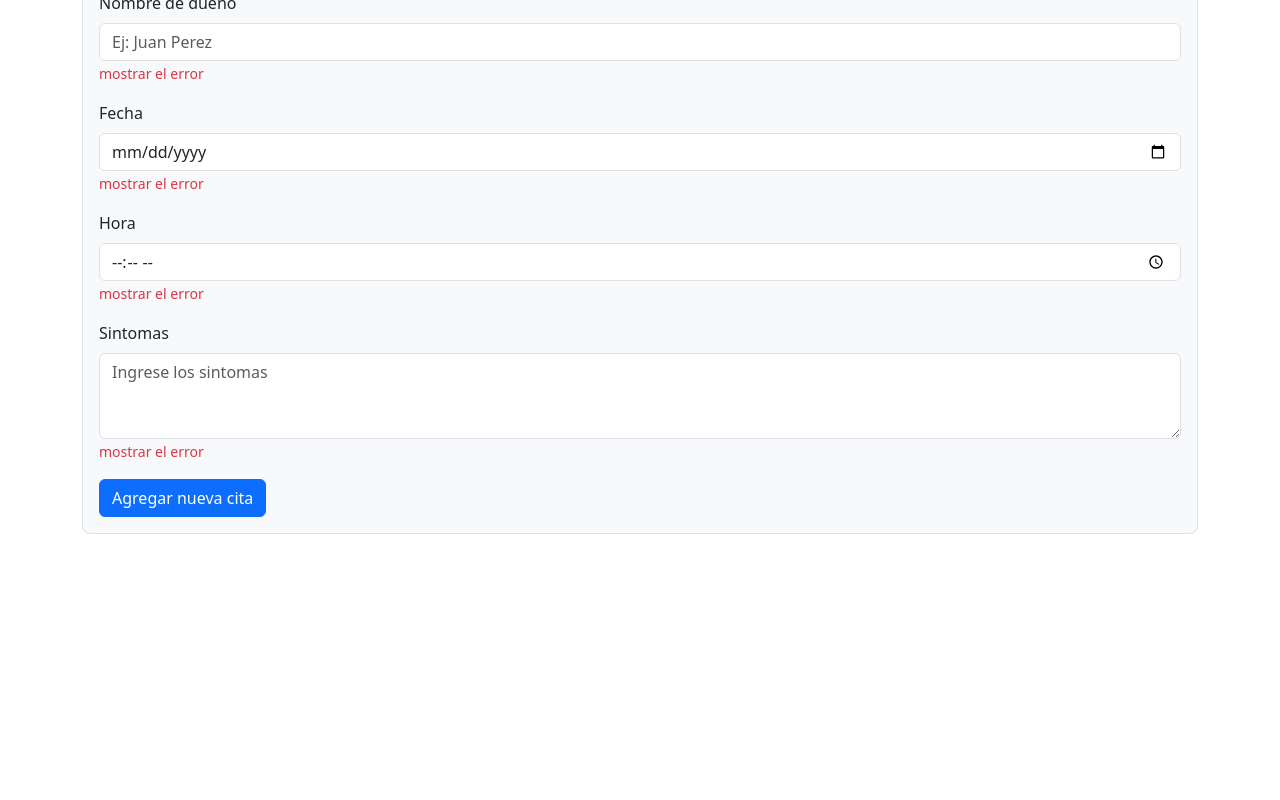
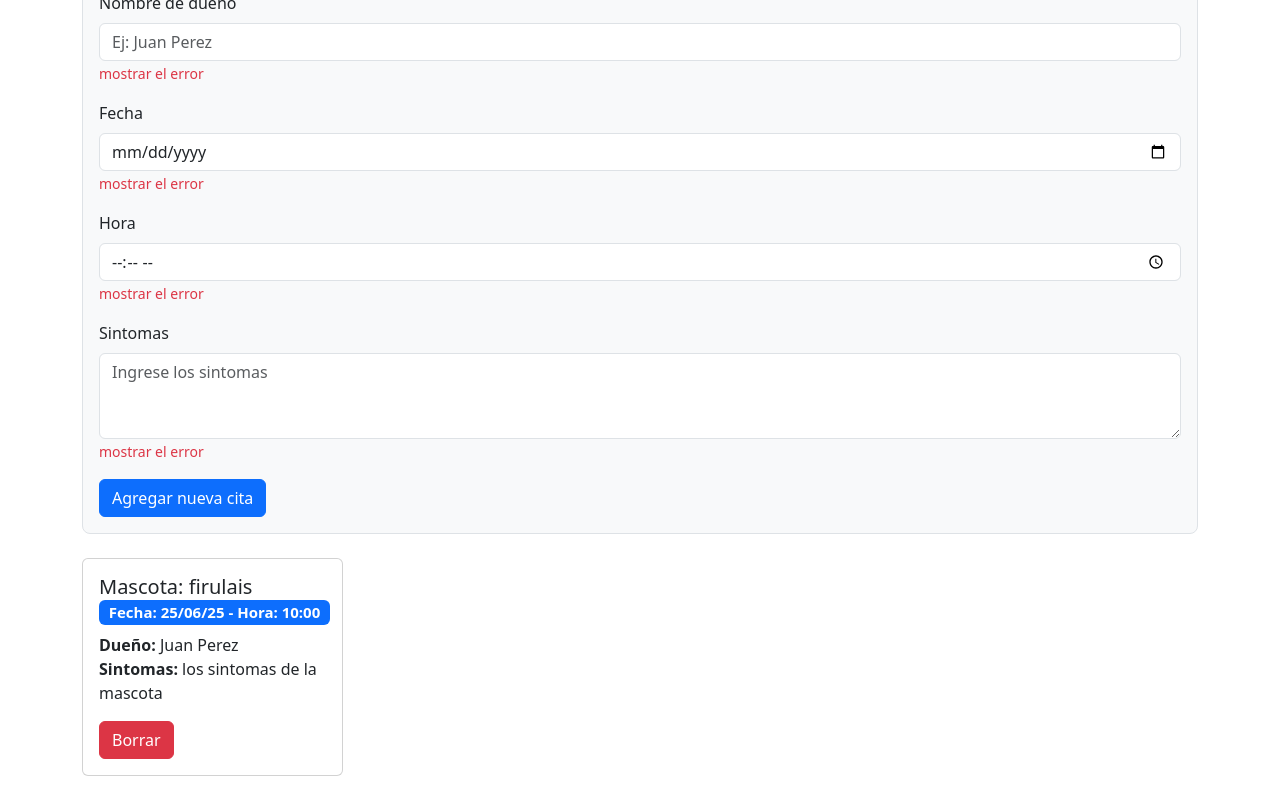
Before and after one commit to rollingcodeschool/pacientesVeterinaria-c12, a React (Vite) app: page / in a window 1280 px wide. Shown: the part 216-1016 px from the top of the page. Before the commit the page ends 800 px from the top, so only its background shows below. Built offline with nearby package versions, Linux system fonts and the light colour scheme.

Commit message:
agregamos el maquetado de la grilla y la card de citas

```diff
--- /dev/null
+++ b/src/components/CardCita.jsx
@@ -0,0 +1,21 @@
+import { Card, Col, Button } from "react-bootstrap";
+
+const CardCita = () => {
+  return (
+    <Col>
+      <Card>
+        <Card.Body>
+          <Card.Title>Mascota: firulais <br/><span className="badge text-bg-primary ">Fecha: 25/06/25 - Hora: 10:00</span></Card.Title>
+          <Card.Text>
+            <b>Dueño:</b> Juan Perez
+            <br/>
+            <b>Sintomas:</b> los sintomas de la mascota
+          </Card.Text>
+          <Button variant="danger">Borrar</Button>
+        </Card.Body>
+      </Card>
+    </Col>
+  );
+};
+
+export default CardCita;
--- a/src/components/FormularioCitas.jsx
+++ b/src/components/FormularioCitas.jsx
@@ -1,4 +1,6 @@
 import { Form, Button } from "react-bootstrap";
+import GrillaCitas from "./GrillaCitas";
+
 const FormularioCitas = () => {
   return (
     <section>
@@ -42,6 +44,7 @@ const FormularioCitas = () => {
           Agregar nueva cita
         </Button>
       </Form>
+      <GrillaCitas></GrillaCitas>
     </section>
   );
 };
--- /dev/null
+++ b/src/components/GrillaCitas.jsx
@@ -0,0 +1,14 @@
+import { Row } from "react-bootstrap";
+import CardCita from "./CardCita";
+
+const GrillaCitas = () => {
+  return (
+    <div>
+      <Row xs={1} md={2} lg={4} className="row-gap-2 mt-4" >
+        <CardCita></CardCita>
+      </Row>
+    </div>
+  );
+};
+
+export default GrillaCitas;
```
